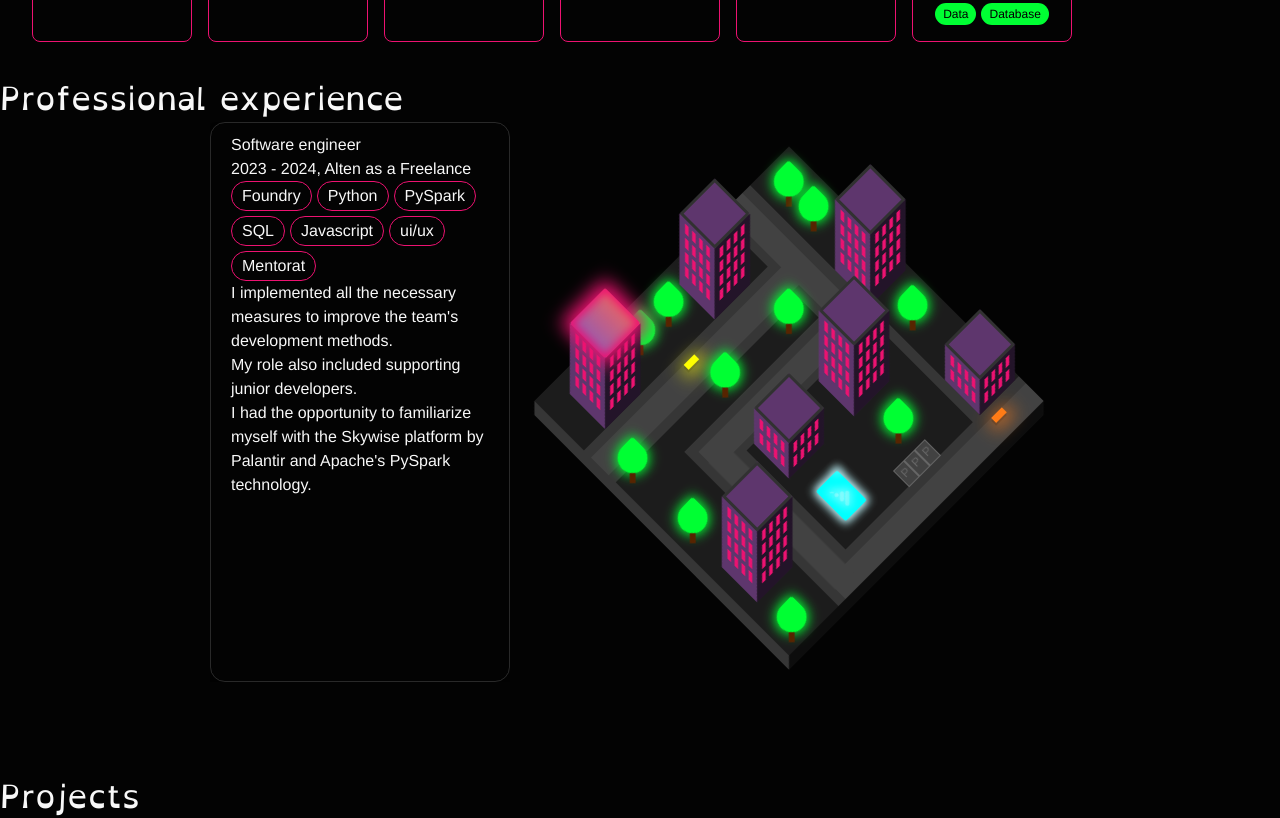
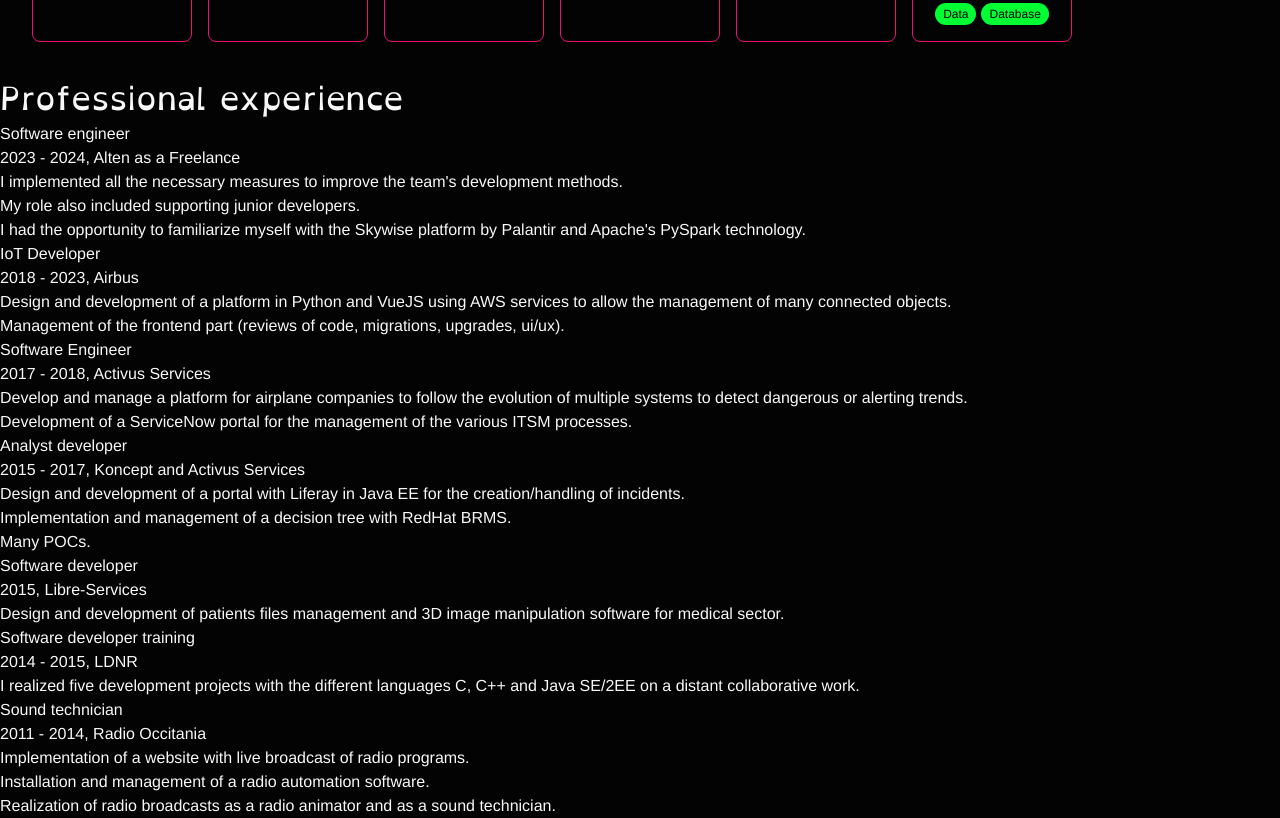
Before and after one commit to angele-henry-dev/lady-raccoon-next, a Next.js app: page / in a window 1280 px wide. Shown: the part 1640-2458 px from the top of the page. Built offline with nearby package versions, Linux system fonts and the light colour scheme.

Commit message:
Separate city and cards

```diff
--- a/src/app/page.tsx
+++ b/src/app/page.tsx
@@ -1,7 +1,7 @@
 import BackgroundStars from "@/components/animations/BackgroundStars";
 import BackgroundRetro from "@/components/animations/BackgroundRetro";
 import SkillsGrid from "@/components/SkillsGrid";
-import ProExp from "@/components/IsometricCity";
+import ExpPro from "@/components/ExpPro";
 
 export default function Home() {
   return (
@@ -38,7 +38,7 @@
         <h2>
         Professional experience
         </h2>
-        <ProExp />
+        <ExpPro />
       </div>
 
       <div id="projects" className='w-screen p-10'>
--- /dev/null
+++ b/src/components/ExpPro.tsx
@@ -0,0 +1,32 @@
+"use client";
+
+import React from 'react';
+import experience from '@/data/experience.json';
+import styles from "./ExpPro.module.css";
+
+const ExpPro = () => {
+  return (
+    <div className={`${styles.cards}`}>
+        <ul>
+          {experience.map((item, i) => (
+            <li key={`item_${i}`}>
+              <div className={styles.card}>
+                <h3>{item.what}</h3>
+                <p>
+                  {item.from}
+                  {item.to && ` - ${item.to}`}, {item.where}
+                </p>
+                <div>
+                  {item.descriptions.map((description, j) => (
+                    <p key={`desc_${j}`}>{description}</p>
+                  ))}
+                </div>
+              </div>
+            </li>
+          ))}
+        </ul>
+      </div>
+  );
+};
+
+export default ExpPro;
--- a/src/components/IsometricCity.module.css
+++ b/src/components/animations/IsometricCity.module.css
@@ -24,15 +24,7 @@
     --car-2: var(--vt-c-orange);
   }
 
-  .isometricCity {
-    display: flex;
-    flex-direction: row;
-    flex-wrap: wrap;
-    justify-content: center;
-  }
-
-  .nightMode i,
-  .roof {
+  .nightMode i {
     cursor: pointer;
   }
   .nightMode {
@@ -47,83 +39,6 @@
   .ground {
     width: 360px;
     height: 360px;
-  }
-  .isoDescription {
-    min-width: 300px;
-    max-width: 560px;
-    height: 630px;
-  }
-
-  /* Carousel */
-
-  .isoDescription {
-    display: inline-block;
-    margin-bottom: 20px;
-  }
-  .isoDescription ul {
-    height: 100%;
-    width: 100%;
-    position: relative;
-    padding: 0;
-    list-style: none;
-    border-radius: 5px;
-    overflow: hidden;
-  }
-  .isoDescription ul li {
-    height: calc(100% - 70px);
-    position: absolute;
-    overflow-y: auto;
-    opacity: 0;
-    overflow: hidden;
-  }
-  .isoDescription .card {
-    height: 100%;
-  }
-  .carouselActivator {
-    display: none;
-  }
-  .carouselActivator:nth-of-type(1):checked ~ li:nth-of-type(1),
-  .carouselActivator:nth-of-type(2):checked ~ li:nth-of-type(2),
-  .carouselActivator:nth-of-type(3):checked ~ li:nth-of-type(3),
-  .carouselActivator:nth-of-type(4):checked ~ li:nth-of-type(4),
-  .carouselActivator:nth-of-type(5):checked ~ li:nth-of-type(5),
-  .carouselActivator:nth-of-type(6):checked ~ li:nth-of-type(6),
-  .carouselActivator:nth-of-type(7):checked ~ li:nth-of-type(7) {
-    transition:
-      opacity 0.5s,
-      transform 0.5s;
-    top: 0;
-    left: 0;
-    right: 0;
-    opacity: 1;
-    transform: scale(1);
-    z-index: 5;
-  }
-
-  .card {
-    padding: 10px 20px;
-    transition: 0.4s ease-out;
-    position: relative;
-    left: 0px;
-    background-color: var(--vt-c-black-soft);
-    box-shadow: -1rem 0 3rem #000;
-    border: 1px solid var(--color-border);
-    border-radius: 15px;
-    text-align: left;
-    display: flex;
-    flex-direction: column;
-  }
-
-  .pins {
-    display: flex;
-    flex-direction: row;
-    flex-wrap: wrap;
-    gap: 5px;
-  }
-  .pins span {
-    border: 1px solid var(--vt-c-pink);
-    border-radius: 15px;
-    padding: 2px 10px;
   }
 
   /* Colors */
@@ -254,15 +169,9 @@
       20px 30px 0 0 var(--building-1-window),
       30px 30px 0 0 var(--building-1-window);
   }
-  .roof.selected::after {
-    box-shadow: inset 0 0 8px 3px var(--building-1-window);
-  }
-  .roof:hover,
-  .roof.selected {
-    background: linear-gradient(#e66465, var(--roof-light));
-    box-shadow: 0 0 18px 7px var(--building-1-window);
-  }
+
   /* Night Mode */
+
   .ground.night {
     background-color: var(--ground--night);
   }
--- a/src/components/IsometricCity.tsx
+++ b/src/components/animations/IsometricCity.tsx
@@ -1,11 +1,10 @@
 "use client";
 
-import React, { useState, useRef } from 'react';
+import React, { useRef } from 'react';
 import experience from '@/data/experience.json';
 import styles from "./IsometricCity.module.css";
 
 const IsometricCity = () => {
-  const [selectedIndex, setSelectedIndex] = useState(0);
   const isoDescriptionContainer = useRef<HTMLUListElement>(null);
   const ground = useRef<HTMLDivElement>(null);
   const buildings = useRef<(HTMLDivElement | null)[]>([]);
@@ -22,43 +21,7 @@
   };
 
   return (
-    <div className={styles.isometricCity}>
-      <div className={`${styles.isoDescription} ${styles.grow}`}>
-        <ul ref={isoDescriptionContainer}>
-          {experience.map((item, i) => (
-            <input
-              key={`iso_${i}`}
-              type="radio"
-              id={`iso_${i}`}
-              className={styles.carouselActivator}
-              name="activator"
-              checked={selectedIndex === i}
-              onChange={() => setSelectedIndex(i)}
-            />
-          ))}
-          {experience.map((item, i) => (
-            <li key={`item_${i}`}>
-              <div className={styles.card}>
-                <h3>{item.what}</h3>
-                <p>
-                  {item.from}
-                  {item.to && ` - ${item.to}`}, {item.where}
-                </p>
-                <div className={styles.pins}>
-                  {item.technologies.map((techno, j) => (
-                    <span key={`tech_${j}`}>{techno}</span>
-                  ))}
-                </div>
-                <div>
-                  {item.descriptions.map((description, j) => (
-                    <p key={`desc_${j}`}>{description}</p>
-                  ))}
-                </div>
-              </div>
-            </li>
-          ))}
-        </ul>
-      </div>
+    <div className={`${styles.isometricCity} flex flex-row justify-center`}>
       <div className={styles.isoContainer} aria-hidden="true">
         <div ref={ground} className={`${styles.ground} ${styles.night}`}>
           <div className={styles.shadowRight}></div>
@@ -112,13 +75,7 @@
                 <div className={styles.wallTwo}>
                   <div></div>
                 </div>
-                <div
-                  ref={(el) => {
-                    if (el) buildings.current[i] = el;
-                  }}
-                  className={`${styles.roof} ${selectedIndex === i ? styles.selected : ''}`}
-                  onClick={() => setSelectedIndex(i)}
-                ></div>
+                <div className={styles.roof}></div>
               </div>
             ))}
           </div>
```
Also changed, not shown: src/components/ExpPro.module.css (added).
